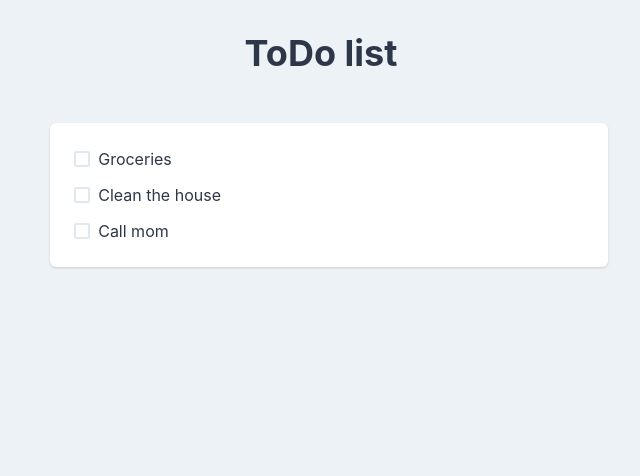
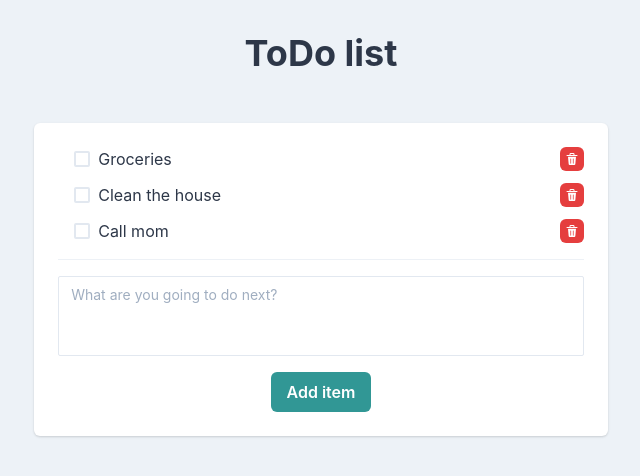
Before and after one commit to ksocha/inversify-exercise, a Next.js app: page / in a window 1280 px wide. Shown: the top 476 px of the page, without its empty margins (319-959 px from the left). Built offline with nearby package versions, Linux system fonts and the light colour scheme; what inversify, inversify-react would draw is missing.

Commit message:
add basic actions

```diff
--- /dev/null
+++ b/components/ToDoForm/index.tsx
@@ -0,0 +1,59 @@
+import {
+  Button,
+  Center,
+  FormControl,
+  FormErrorMessage,
+  Textarea,
+} from '@chakra-ui/react';
+import { useForm } from 'react-hook-form';
+
+export type FormValues = {
+  title: string;
+};
+
+export type Props = {
+  onSubmit: (values: FormValues) => Promise<void>;
+};
+
+const ToDoForm = ({ onSubmit }: Props) => {
+  const {
+    register,
+    formState: { errors, isSubmitting },
+    handleSubmit,
+    reset,
+  } = useForm<FormValues>();
+
+  const submitData = handleSubmit(async (values) => {
+    await onSubmit(values);
+
+    setTimeout(() => {
+      reset();
+    });
+  });
+
+  return (
+    <form onSubmit={submitData}>
+      <FormControl isInvalid={!!errors.title}>
+        <Textarea
+          {...register('title', {
+            required: 'Please, type something',
+          })}
+          placeholder='What are you going to do next?'
+          size='sm'
+          resize='none'
+        />
+        {errors.title && (
+          <FormErrorMessage>{errors.title.message}</FormErrorMessage>
+        )}
+      </FormControl>
+
+      <Center>
+        <Button type='submit' mt={4} isLoading={isSubmitting}>
+          Add item
+        </Button>
+      </Center>
+    </form>
+  );
+};
+
+export default ToDoForm;
--- a/components/ToDoList/index.tsx
+++ b/components/ToDoList/index.tsx
@@ -4,22 +4,23 @@ import { map } from 'lodash';
 import ToDoListItem from 'components/ToDoListItem';
 import { ToDo } from 'types/toDo';
 
-type Props = {
+export type Props = {
   items: ToDo[];
+  onItemChange: (item: ToDo) => void;
+  onItemRemove: (item: ToDo) => void;
 };
 
-const ToDoList = ({ items }: Props) => {
+const ToDoList = ({ items, onItemChange, onItemRemove }: Props) => {
   return (
-    <UnorderedList
-      boxShadow='base'
-      p='6'
-      rounded='md'
-      bg='white'
-      spacing='3'
-      styleType='none'
-    >
-      {map(items, ({ id, title }) => (
-        <ToDoListItem key={id}>{title}</ToDoListItem>
+    <UnorderedList spacing='3' styleType='none'>
+      {map(items, (item) => (
+        <ToDoListItem
+          key={item.id}
+          onChange={() => onItemChange(item)}
+          onRemove={() => onItemRemove(item)}
+        >
+          {item.title}
+        </ToDoListItem>
       ))}
     </UnorderedList>
   );
--- a/components/ToDoListItem/index.tsx
+++ b/components/ToDoListItem/index.tsx
@@ -1,11 +1,25 @@
 import { FC } from 'react';
 
-import { Checkbox, ListItem } from '@chakra-ui/react';
+import { DeleteIcon } from '@chakra-ui/icons';
+import { Checkbox, IconButton, ListItem, Spacer } from '@chakra-ui/react';
 
-const ToDoListItem: FC = ({ children }) => {
+type Props = {
+  onChange: () => void;
+  onRemove: () => void;
+};
+
+const ToDoListItem: FC<Props> = ({ children, onChange, onRemove }) => {
   return (
-    <ListItem>
-      <Checkbox>{children}</Checkbox>
+    <ListItem display='flex'>
+      <Checkbox onChange={onChange}>{children}</Checkbox>
+      <Spacer />
+      <IconButton
+        colorScheme='red'
+        aria-label='Remove ToDo'
+        icon={<DeleteIcon />}
+        size='xs'
+        onClick={onRemove}
+      />
     </ListItem>
   );
 };
--- a/package.json
+++ b/package.json
@@ -8,6 +8,7 @@
     "lint": "next lint"
   },
   "dependencies": {
+    "@chakra-ui/icons": "^1.1.1",
     "@chakra-ui/react": "^1.7.4",
     "@emotion/react": "^11.7.1",
     "@emotion/styled": "^11.6.0",
@@ -19,6 +20,7 @@
     "next": "12.0.7",
     "react": "17.0.2",
     "react-dom": "17.0.2",
+    "react-hook-form": "^7.23.0",
     "reflect-metadata": "^0.1.13"
   },
   "devDependencies": {
--- a/pages/index.tsx
+++ b/pages/index.tsx
@@ -1,9 +1,12 @@
+import { useCallback } from 'react';
+
 import type { NextPage } from 'next';
 import Head from 'next/head';
 
-import { Container, Heading } from '@chakra-ui/react';
+import { Box, Container, Divider, Heading } from '@chakra-ui/react';
 
-import ToDoList from 'components/ToDoList';
+import ToDoForm, { Props as FormProps } from 'components/ToDoForm';
+import ToDoList, { Props as ListProps } from 'components/ToDoList';
 
 const items = [
   {
@@ -21,6 +24,24 @@ const items = [
 ];
 
 const Home: NextPage = () => {
+  const createToDo = useCallback<FormProps['onSubmit']>(async (values) => {
+    // TODO: add BE call
+    console.log('todo created', values);
+  }, []);
+
+  const changeToDoStatus = useCallback<ListProps['onItemChange']>(
+    async (item) => {
+      // TODO: add BE call
+      console.log('todo changed', item);
+    },
+    [],
+  );
+
+  const removeToDo = useCallback<ListProps['onItemRemove']>(async (item) => {
+    // TODO: add BE call
+    console.log('todo removed', item);
+  }, []);
+
   return (
     <>
       <Head>
@@ -35,7 +56,17 @@ const Home: NextPage = () => {
             ToDo list
           </Heading>
 
-          <ToDoList items={items} />
+          <Box boxShadow='base' p='6' rounded='md' bg='white'>
+            <ToDoList
+              items={items}
+              onItemChange={changeToDoStatus}
+              onItemRemove={removeToDo}
+            />
+
+            <Divider my='4' />
+
+            <ToDoForm onSubmit={createToDo} />
+          </Box>
         </Container>
       </main>
     </>
```
Also changed, not shown: 1 other file (tests, documents, lock files or other folders).
